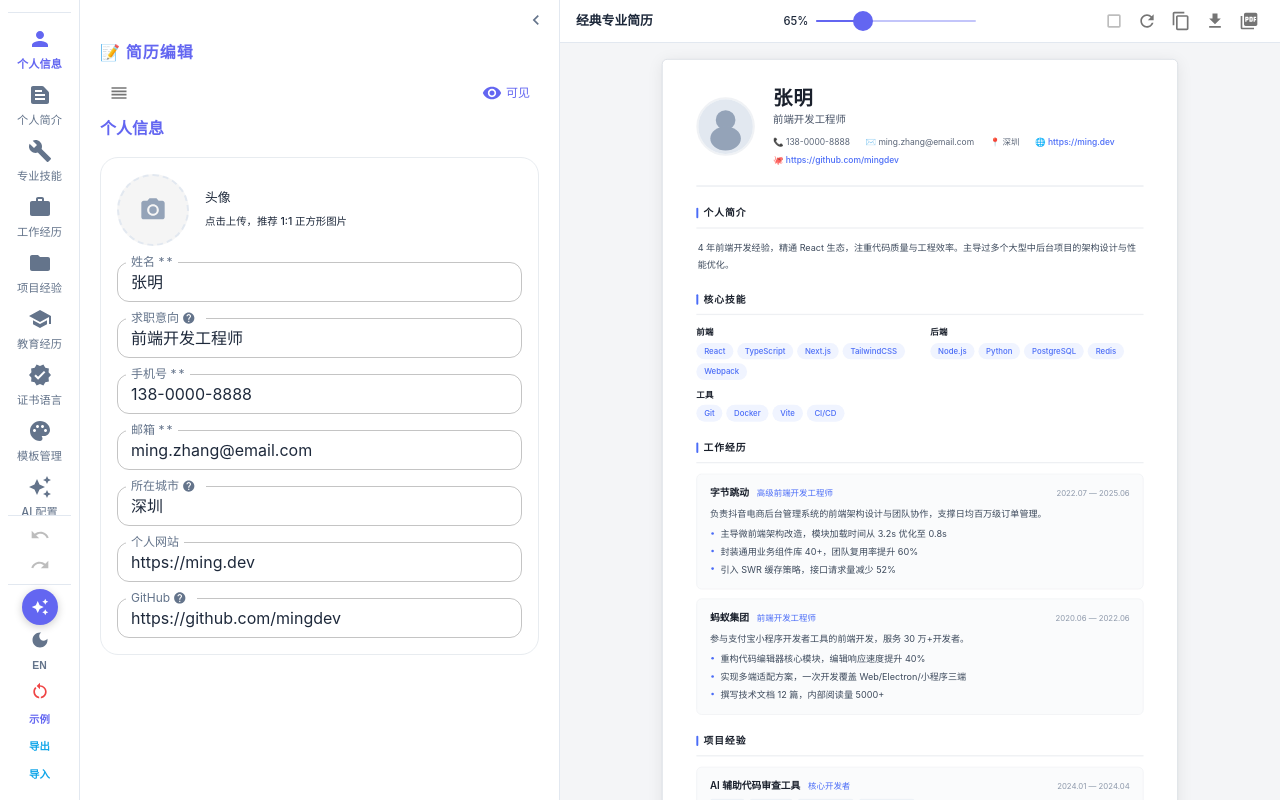
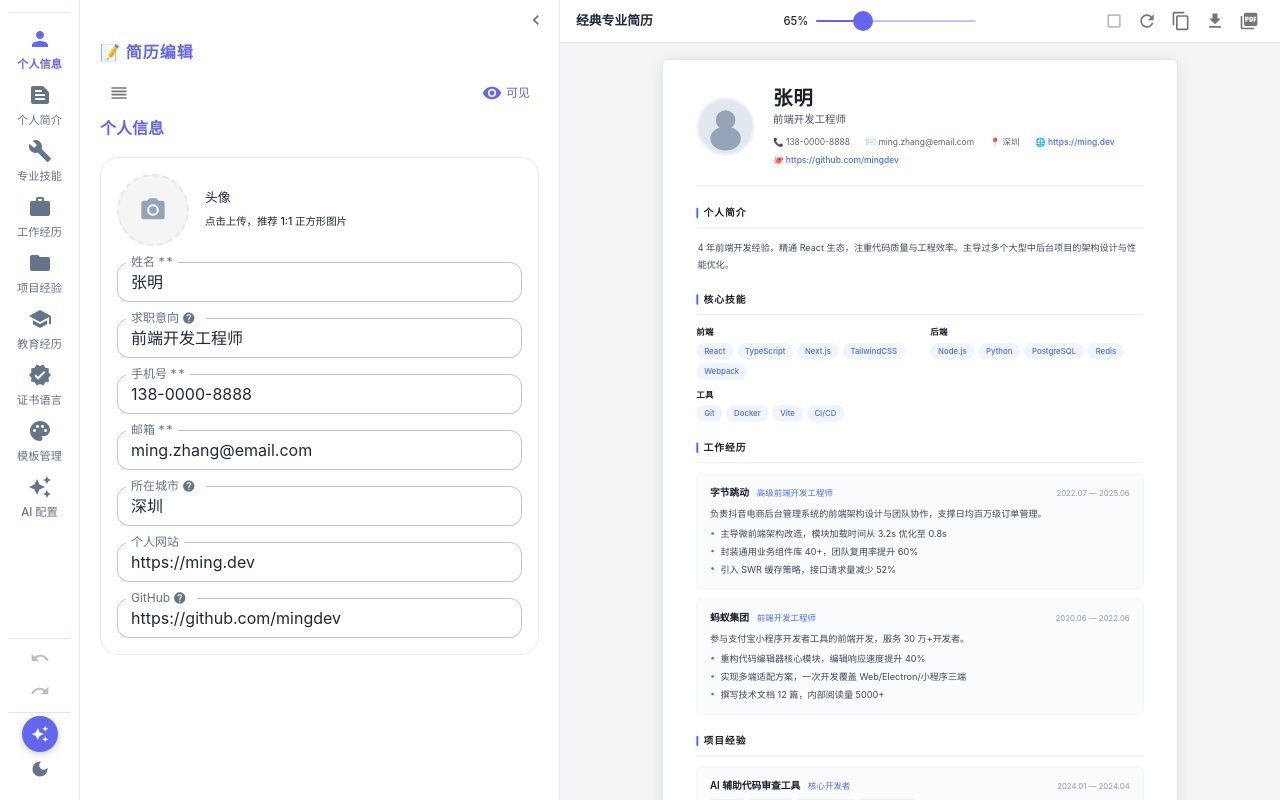
Before and after one commit to yaocat55/resume-editor, a React (Vite) app: page / in a window 1280 px wide. Built offline with nearby package versions, Linux system fonts and the light colour scheme.

Commit message:
chore: remove locale toggle, clean up sidebar buttons

```diff
--- a/src/components/layout/EditorLayout.tsx
+++ b/src/components/layout/EditorLayout.tsx
@@ -21,7 +21,6 @@ import {
   Build as SkillIcon,
   Verified as CertIcon,
   Palette as TemplateIcon,
-  RestartAlt as ResetIcon,
   Visibility as VisibleIcon,
   VisibilityOff as HiddenIcon,
   Undo as UndoIcon,
@@ -40,7 +39,6 @@ import { useUndo } from '../../hooks/useUndo'
 import { useTranslation } from 'react-i18next'
 import useAIStore from '../../features/ai/store'
 import { optimizeFullResume } from '../../features/ai/service'
-import useLocaleStore from '../../store/localeStore'
 import PersonalEditor from '../editor/PersonalEditor'
 import ProfileEditor from '../editor/ProfileEditor'
 import EducationEditor from '../editor/EducationEditor'
@@ -59,8 +57,8 @@ const EditorLayout: React.FC = () => {
   const { t } = useTranslation()
   const activeTab = useResumeStore((s) => s.activeTab)
   const setActiveTab = useResumeStore((s) => s.setActiveTab)
+  const importResume = useResumeStore((s) => s.importResume)
   const resetResume = useResumeStore((s) => s.resetResume)
-  const importResume = useResumeStore((s) => s.importResume)
   const themeMode = useThemeStore((s) => s.mode)
   const toggleTheme = useThemeStore((s) => s.toggleMode)
   const visibleSections = useResumeStore((s) => s.visibleSections)
@@ -81,16 +79,6 @@ const EditorLayout: React.FC = () => {
   ]
 
   const { canUndo, canRedo, handleUndo, handleRedo } = useUndo()
-  const locale = useLocaleStore((s) => s.locale)
-  const toggleLocale = useLocaleStore((s) => s.toggleLocale)
-
-  const handleReset = useCallback(() => {
-    if (window.confirm('确定要清空所有简历数据吗？此操作不可撤销！')) {
-      const currentResume = useResumeStore.getState().resume
-      importResume(currentResume) // Push undo state before reset
-      resetResume()
-    }
-  }, [importResume, resetResume])
 
   // ── 全文润色 ──
   const [polishOpen, setPolishOpen] = useState(false)
@@ -256,91 +244,43 @@ const EditorLayout: React.FC = () => {
           ))}
         </Tabs>
         <Divider sx={{ width: '80%', mb: 0.5 }} />
-        <Tooltip title="撤销 Ctrl+Z" placement="right">
+        <Box sx={{ display: 'flex', flexDirection: 'column', alignItems: 'center', gap: 0.3, pb: 0.5 }}>
+          <Tooltip title={t('sidebar.undo')} placement="right">
             <span>
               <IconButton size="small" onClick={handleUndo} disabled={!canUndo} sx={{ color: canUndo ? 'text.secondary' : 'text.disabled' }}>
                 <UndoIcon fontSize="small" />
               </IconButton>
             </span>
           </Tooltip>
-            <Tooltip title="重做 Ctrl+Shift+Z" placement="right">
+          <Tooltip title={t('sidebar.redo')} placement="right">
             <span>
               <IconButton size="small" onClick={handleRedo} disabled={!canRedo} sx={{ color: canRedo ? 'text.secondary' : 'text.disabled' }}>
                 <RedoIcon fontSize="small" />
               </IconButton>
             </span>
           </Tooltip>
-            <Divider sx={{ width: '80%', my: 0.5 }} />
-            <Tooltip title="AI 全文润色 — 通读整份简历后统一优化" placement="right">
+        </Box>
+        <Divider sx={{ width: '80%', my: 0.3 }} />
+        <Box sx={{ display: 'flex', flexDirection: 'column', alignItems: 'center', gap: 0.3, pb: 0.5 }}>
+          <Tooltip title={t('sidebar.fullPolish')} placement="right">
             <IconButton
               size="small"
               onClick={handleFullPolish}
               sx={{
-                  color: '#fff',
-                  bgcolor: 'primary.main',
-                  width: 36,
-                  height: 36,
+                color: '#fff', bgcolor: 'primary.main', width: 36, height: 36,
                 '&:hover': { bgcolor: 'primary.dark', transform: 'scale(1.1)' },
-                  transition: 'all 0.15s',
-                  boxShadow: '0 2px 8px rgba(0,0,0,0.2)',
+                transition: 'all 0.15s', boxShadow: '0 2px 8px rgba(0,0,0,0.2)',
               }}
             >
               <AiIcon sx={{ fontSize: 18 }} />
             </IconButton>
           </Tooltip>
-            <Tooltip title={themeMode === 'dark' ? '切换亮色模式' : '切换深色模式'} placement="right">
+          <Tooltip title={themeMode === 'dark' ? t('sidebar.toggleThemeLight') : t('sidebar.toggleTheme')} placement="right">
             <IconButton size="small" onClick={toggleTheme} sx={{ color: 'text.secondary' }}>
               {themeMode === 'dark' ? <LightIcon fontSize="small" /> : <DarkIcon fontSize="small" />}
             </IconButton>
           </Tooltip>
-        <Tooltip title={locale === 'zh' ? 'Switch to English' : '切换到中文'} placement="right">
-          <IconButton size="small" onClick={toggleLocale} sx={{ color: 'text.secondary', fontSize: '0.65rem', fontWeight: 700, width: 36 }}>
-            {locale === 'zh' ? 'EN' : '中'}
-          </IconButton>
-        </Tooltip>
-        <Tooltip title="清空所有数据" placement="right">
-          <IconButton size="small" color="error" onClick={handleReset}>
-            <ResetIcon fontSize="small" />
-          </IconButton>
-        </Tooltip>
-        <Tooltip title="填入示例数据" placement="right">
-          <IconButton size="small" color="primary" onClick={() => { const r = useResumeStore.getState().resume; if (confirm('当前数据将被覆盖，确定？')) { pushState(r); resetResume() } }}>
-            <Typography variant="caption" sx={{ fontWeight: 700, fontSize: '0.65rem' }}>示例</Typography>
-          </IconButton>
-        </Tooltip>
-        <Tooltip title="导出 JSON 数据" placement="right">
-          <IconButton size="small" color="info" onClick={() => {
-            const r = useResumeStore.getState().resume
-            const blob = new Blob([JSON.stringify(r, null, 2)], { type: 'application/json' })
-            const a = document.createElement('a')
-            a.href = URL.createObjectURL(blob)
-            a.download = `${r.personal.fullName || 'resume-data'}.json`
-            a.click()
-            URL.revokeObjectURL(blob)
-          }}>
-            <Typography variant="caption" sx={{ fontWeight: 700, fontSize: '0.65rem' }}>导出</Typography>
-          </IconButton>
-        </Tooltip>
-        <Tooltip title="导入 JSON 数据" placement="right">
-          <IconButton size="small" color="info" onClick={() => {
-            const input = document.createElement('input')
-            input.type = 'file'
-            input.accept = '.json'
-            input.onchange = (e: any) => {
-              const file = e.target?.files?.[0]
-              if (!file) return
-              const reader = new FileReader()
-              reader.onload = () => {
-                try { importResume(JSON.parse(reader.result as string)) }
-                catch { alert('JSON 格式错误') }
-              }
-              reader.readAsText(file)
-            }
-            input.click()
-          }}>
-            <Typography variant="caption" sx={{ fontWeight: 700, fontSize: '0.65rem' }}>导入</Typography>
-          </IconButton>
-        </Tooltip>
+        </Box>
       </Paper>
 
       {/* Editor Panel - animated width */}
--- a/src/store/localeStore.ts
+++ /dev/null
@@ -1,29 +0,0 @@
-import { create } from 'zustand'
-import { persist } from 'zustand/middleware'
-import i18n from '../i18n'
-
-interface LocaleStore {
-  locale: 'zh' | 'en'
-  setLocale: (locale: 'zh' | 'en') => void
-  toggleLocale: () => void
-}
-
-const useLocaleStore = create<LocaleStore>()(
-  persist(
-    (set, get) => ({
-      locale: 'zh',
-      setLocale: (locale) => {
-        i18n.changeLanguage(locale)
-        set({ locale })
-      },
-      toggleLocale: () => {
-        const next = get().locale === 'zh' ? 'en' : 'zh'
-        i18n.changeLanguage(next)
-        set({ locale: next })
-      },
-    }),
-    { name: 'app-locale' }
-  )
-)
-
-export default useLocaleStore
```
Lines whose indentation alone changed are shown as unchanged.
